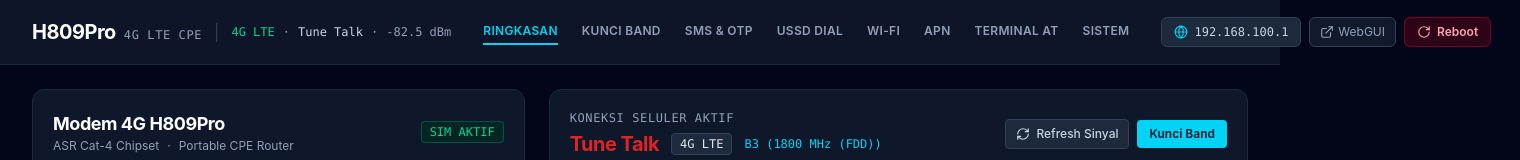
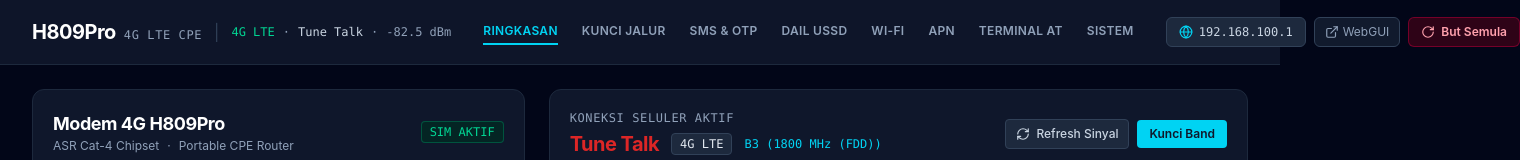
Before and after one commit to MuzRC/H809Pro-Manager, a React (Vite) app: page / in a window 1280 px wide. Shown: the top 160 px of the page, 1520 px wide, since content can reach past the window. Built offline with nearby package versions, Linux system fonts and the light colour scheme.

Commit message:
Update Navbar.tsx

```diff
--- a/src/components/Navbar.tsx
+++ b/src/components/Navbar.tsx
@@ -26,9 +26,9 @@ export const Navbar: React.FC<NavbarProps> = ({
 }) => {
   const navItems = [
     { id: 'overview', label: 'Ringkasan' },
-    { id: 'bandlock', label: 'Kunci Band' },
+    { id: 'bandlock', label: 'Kunci Jalur' },
     { id: 'sms', label: 'SMS & OTP' },
-    { id: 'ussd', label: 'USSD Dial' },
+    { id: 'ussd', label: 'Dail USSD' },
     { id: 'wifi', label: 'Wi-Fi' },
     { id: 'apn', label: 'APN' },
     { id: 'terminal', label: 'Terminal AT' },
@@ -39,7 +39,7 @@ export const Navbar: React.FC<NavbarProps> = ({
     <header className="sticky top-0 z-40 bg-slate-900/95 backdrop-blur border-b border-slate-800">
       <div className="max-w-7xl mx-auto px-4 sm:px-6 lg:px-8">
         <div className="flex items-center justify-between gap-8 h-16">
-          {/* Zone 1: Single text element wordmark */}
+          {/* Logo & Status Pantas */}
           <div className="flex items-center gap-3 shrink-0">
             <button
               onClick={() => setActiveTab('overview')}
@@ -55,7 +55,6 @@ export const Navbar: React.FC<NavbarProps> = ({
 
             <span className="text-slate-700 hidden md:inline">|</span>
 
-            {/* Quick telemetry text */}
             <div className="hidden lg:flex items-center gap-2 text-xs text-slate-400 font-mono">
               <span className="text-emerald-400">{networkType}</span>
               <span>·</span>
@@ -65,7 +64,7 @@ export const Navbar: React.FC<NavbarProps> = ({
             </div>
           </div>
 
-          {/* Zone 2: Navigation Links */}
+          {/* Pautan Navigasi Desktop */}
           <nav className="hidden xl:flex items-center gap-6 text-sm font-medium text-slate-400">
             {navItems.map((item) => {
               const isActive = activeTab === item.id;
@@ -85,12 +84,12 @@ export const Navbar: React.FC<NavbarProps> = ({
             })}
           </nav>
 
-          {/* Zone 3: Primary Action & Gateway Controls */}
+          {/* Kawalan Get Laluan & But Semula */}
           <div className="flex items-center gap-2 shrink-0">
             <button
               onClick={onOpenGatewayModal}
               className="px-3 py-1.5 text-xs font-mono font-medium text-slate-300 bg-slate-800 hover:bg-slate-700 rounded-md border border-slate-700 transition-colors whitespace-nowrap flex items-center gap-1.5"
-              title="Konfigurasi IP Gateway Modem"
+              title="Konfigurasi IP Get Laluan Modem"
             >
               <Globe className="w-3.5 h-3.5 text-cyan-400" />
               <span>{gatewayIp}</span>
@@ -101,7 +100,7 @@ export const Navbar: React.FC<NavbarProps> = ({
               target="_blank"
               rel="noopener noreferrer"
               className="hidden sm:inline-flex items-center gap-1 px-2.5 py-1.5 text-xs text-slate-400 hover:text-slate-200 bg-slate-800/60 hover:bg-slate-800 rounded-md border border-slate-700 transition-colors whitespace-nowrap"
-              title="Buka WebGUI Asli Modem di Tab Baru"
+              title="Buka WebGUI Asal Modem di Tab Baharu"
             >
               <ExternalLink className="w-3.5 h-3.5" />
               <span className="hidden md:inline">WebGUI</span>
@@ -113,12 +112,12 @@ export const Navbar: React.FC<NavbarProps> = ({
               className="px-3 py-1.5 text-xs font-semibold text-rose-300 bg-rose-950/60 hover:bg-rose-900/60 border border-rose-800/60 rounded-md transition-colors whitespace-nowrap flex items-center gap-1.5 disabled:opacity-50"
             >
               <RotateCw className={`w-3.5 h-3.5 ${isRebooting ? 'animate-spin' : ''}`} />
-              <span className="hidden sm:inline">Reboot</span>
+              <span className="hidden sm:inline">But Semula</span>
             </button>
           </div>
         </div>
 
-        {/* Mobile & Tablet Nav Scroller */}
+        {/* Bar Navigasi Skrin Sentuh / Telefon */}
         <div className="xl:hidden flex items-center gap-1 overflow-x-auto py-2 border-t border-slate-800/80 no-scrollbar">
           {navItems.map((item) => {
             const isActive = activeTab === item.id;
```
